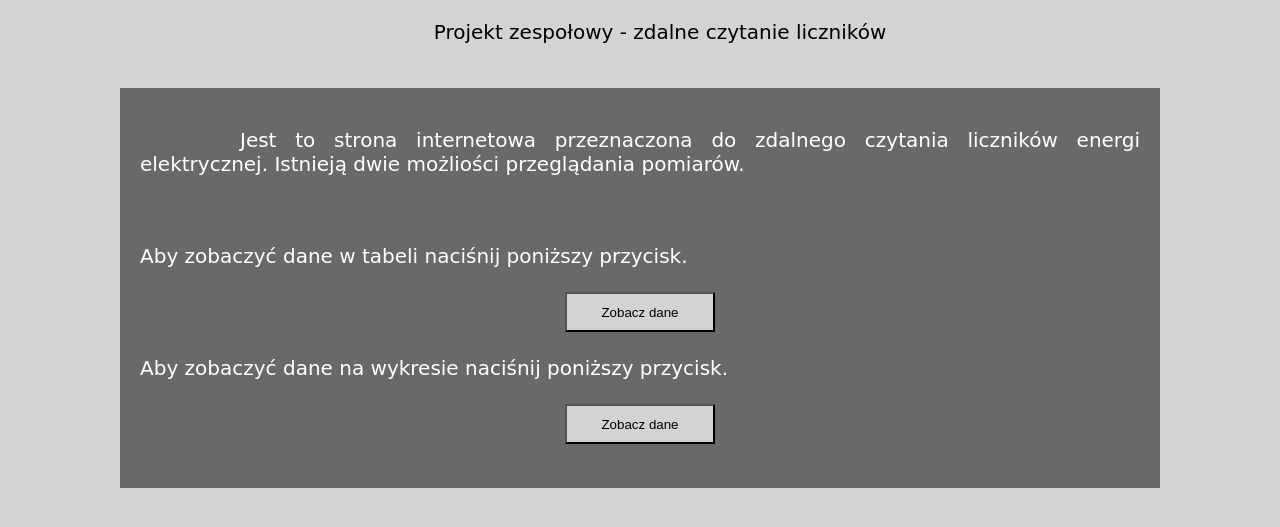
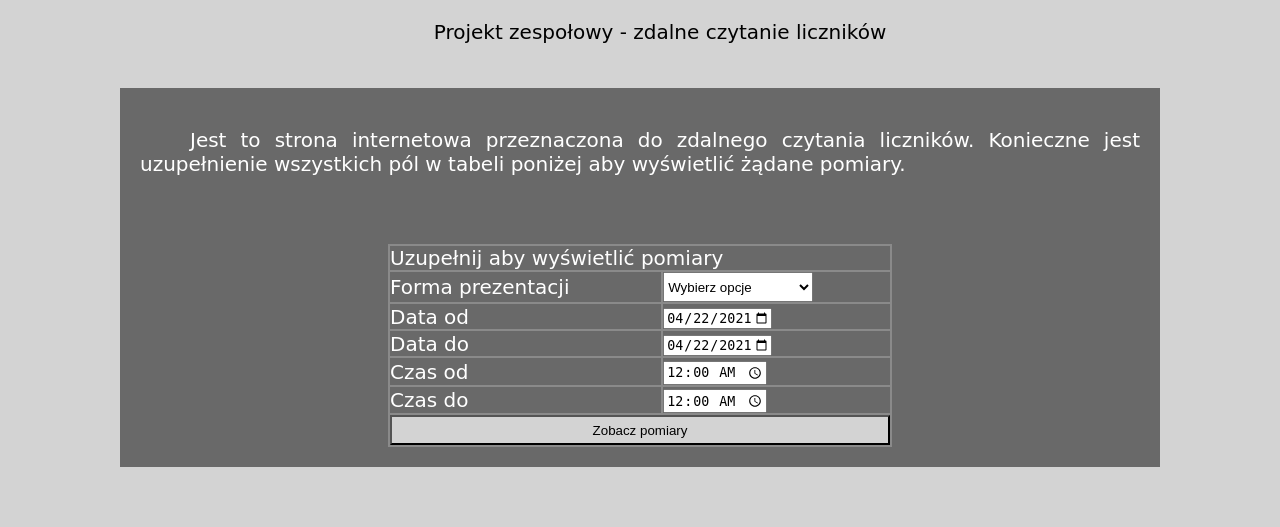
Before and after one commit to gabriel00mainka/liczniki, a PHP site: page / in a window 1280 px wide. Shown: the top 527 px of the page. Run offline with PHP 8.4, Linux system fonts and the light colour scheme.

Commit message:
29:14:48

```diff
--- a/dane.php
+++ b/dane.php
@@ -40,7 +40,7 @@ Aby zobaczyć pomiary przedstawione na wykresie, naciśnij poniższy przycisk.</
 <div class="content">
 <table width="1000" align="center" border="1" bordercolor="#8a8a8a"  cellpadding="0" cellspacing="0">
         <tr>
-        <?php
+<?php
             //ini_set("display_errors", 0);
             //require_once "dbconnect.php";
 	    //$polaczenie = mysqli_connect($host, $user, $password);
--- a/index.html
+++ b/index.html
@@ -11,23 +11,76 @@
 	<ol>Projekt zespołowy - zdalne czytanie liczników</ol>
 </div>
 </br>
-<div class="content"><div class="white">
-	<p style="text-indent: 10%; ">
-	Jest to strona internetowa przeznaczona do zdalnego czytania liczników energi elektrycznej. Istnieją dwie możliości przeglądania pomiarów.
+<div class="content">
+	<div class="white">
+		<p style="text-indent: 5%; ">
+		Jest to strona internetowa przeznaczona do zdalnego czytania liczników. Konieczne jest uzupełnienie wszystkich pól w tabeli poniżej aby wyświetlić żądane pomiary.
 		</p>
 		</br></br>
-Aby zobaczyć dane w tabeli naciśnij poniższy przycisk.
+		<!-- Aby zobaczyć dane w tabeli naciśnij poniższy przycisk.
 		</br></br>
+
 		<div class="center">
-	<input type="button" style=" background:LightGray; width:150px; height:40px;" value="Zobacz dane" onClick="location.href='dane.php';"></br></br>
+			<input type="button" style=" background:LightGray; width:150px; height:40px;" value="Zobacz dane" onClick="location.href='dane.php';">
+		</br></br>
+
 	</div>
+
 	Aby zobaczyć dane na wykresie naciśnij poniższy przycisk.
 	</br></br>
 
 	<div class="center">
 		<input type="button" style=" background:LightGray; width:150px; height:40px;" value="Zobacz dane" value="Zobacz dane" onClick="location.href='wykres.php';"></br></br>
+	</div> -->
+
+	<!-- </div>
+	<div class="white"> -->
+		<table width="500" align="center" border="1" bordercolor="#8a8a8a"  cellpadding="0" cellspacing="0">
+			<tr>
+				<td colspan="2">Uzupełnij aby wyświetlić pomiary</td>
+			</tr>
+			<tr>
+				<td>Forma prezentacji</td>
+				<td>
+					<form action="action.php" method="post">
+						<select name="select1" style="width:150px; height:30px;">
+							<option value="wybierz_opcje" selected>Wybierz opcje</option>
+							<option value="wykres">Wykres</option>
+							<option value="dane">Tebela</option>
+						</select>
+				</td>
+			</tr>
+			<tr>
+				<td>Data od</td>
+				<td>
+					<input type="date" id="start_date" name="trip-start" value="2021-04-22" min="2021-03-01" max="2080-12-31">
+				</td>
+			</tr>
+			<tr>
+				<td>Data do</td>
+				<td>
+					<input type="date" id="stop_date" name="trip-start" value="2021-04-22" min="2021-03-01" max="2080-12-31">
+				</td>
+			</tr>
+			<tr>
+				<td>Czas od</td>
+				<td>
+					<input type="time" id="start_time" name="appt" value="00:00" min="00:00" max="23:00" required>
+				</td>
+			</tr>
+			<tr>
+				<td>Czas do</td>
+				<td>
+					<input type="time" id="stop_time" name="appt" value="00:00" min="00:00" max="23:00" required>
+				</td>
+			</tr>
+						<tr>
+							<td colspan="2"><input type="submit" name="submit" style=" background:LightGray; width:500px; height:30px;" value="Zobacz pomiary"></td>
+						</tr>
+					</form>
+
+		</table>
 	</div>
-
-</div></div>
+</div>
 </body>
 </html>
```
Also changed, not shown: action.php (added, +37 -0 lines), styl.css (line endings or trailing spaces). Lines whose indentation alone changed are shown as unchanged.
